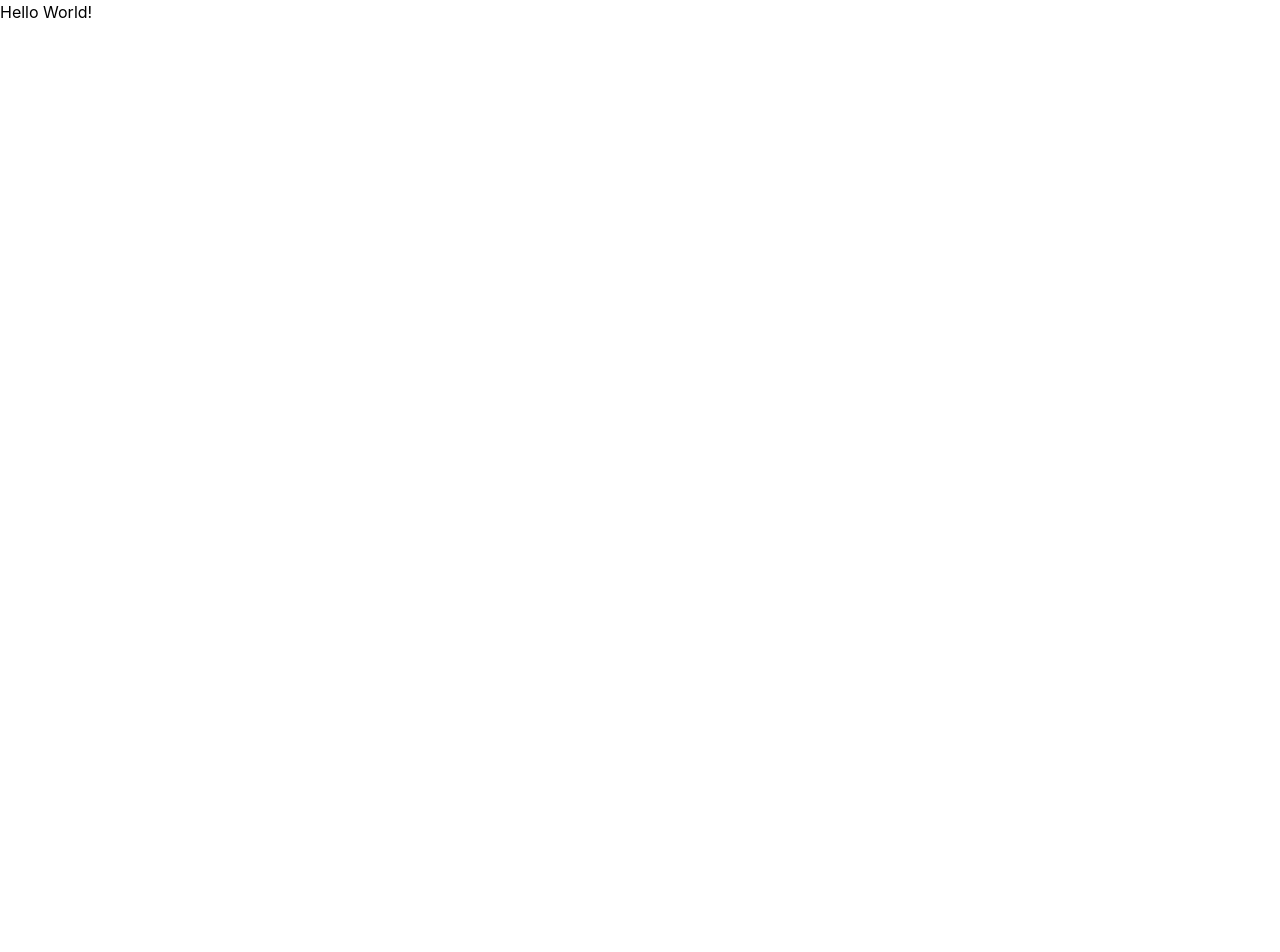
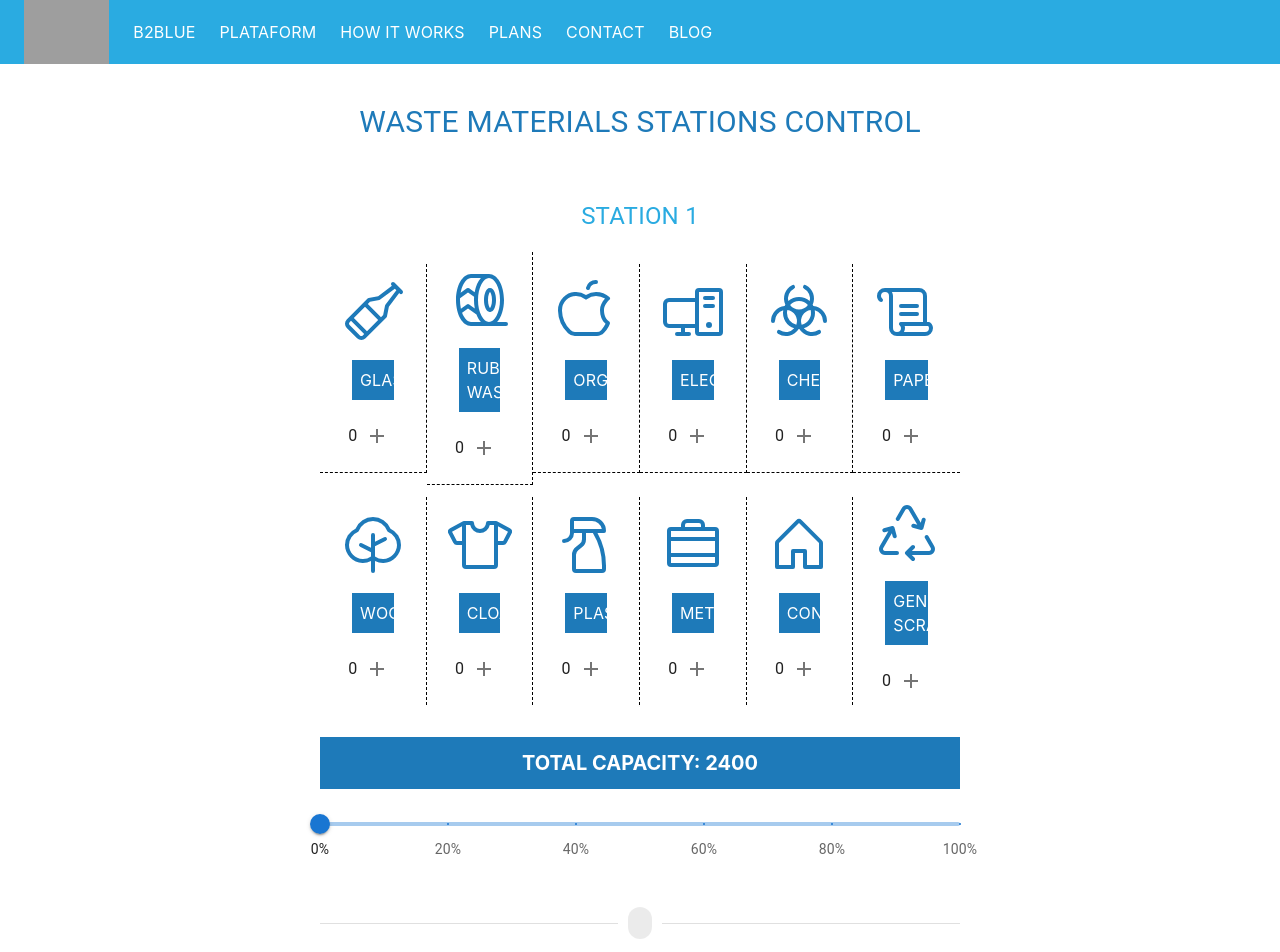
Before and after one commit to DaniReus04/repository-test, a React (Create React App) app: page / in a window 1280 px wide. Shown: the top 952 px of the page. Before the commit the page ends 800 px from the top, so only its background shows below. Built offline with nearby package versions, Linux system fonts and the light colour scheme; grey boxes are pictures that could not be loaded.

Commit message:
feat: pages and componentes skeletons

```diff
--- a/src/App.tsx
+++ b/src/App.tsx
@@ -1,6 +1,12 @@
+import Header from './components/header';
+import Home from './pages/home';
+
 function App() {
   return (
-    <div>Hello World!</div>
+    <>
+      <Header />
+      <Home />
+    </>
   );
 }
 
--- /dev/null
+++ b/src/components/header.tsx
@@ -0,0 +1,64 @@
+import AppBar from '@mui/material/AppBar';
+import Toolbar from '@mui/material/Toolbar';
+import Container from '@mui/material/Container';
+import Typography from '@mui/material/Typography';
+
+function Header() {
+  return (
+    <AppBar position="static" elevation={0} className='!bg-light-blue'>
+      <Container maxWidth="xl">
+        <Toolbar disableGutters className='gap-6'>
+            <img
+              src="https://cdn.b2blue.com/p/static/img/B2Blue_Logo_borda_branca.png"
+              alt="b2blue-logo"
+              className="h-16"
+            />
+            <Typography
+              component="div"
+              className="text-sm text-white"
+              fontFamily={'unset'}
+            >
+              B2BLUE
+            </Typography>
+            <Typography
+              component="div"
+              className="text-sm text-white"
+              fontFamily={'unset'}
+            >
+              PLATAFORM
+            </Typography>
+            <Typography
+              component="div"
+              className="text-sm text-white"
+              fontFamily={'unset'}
+            >
+              HOW IT WORKS
+            </Typography>
+            <Typography
+              component="div"
+              className="text-sm text-white"
+              fontFamily={'unset'}
+            >
+              PLANS
+            </Typography>
+            <Typography
+              component="div"
+              className="text-sm text-white"
+              fontFamily={'unset'}
+            >
+              CONTACT
+            </Typography>
+            <Typography
+              component="div"
+              className="text-sm text-white"
+              fontFamily={'unset'}
+            >
+              BLOG
+            </Typography>
+        </Toolbar>
+      </Container>
+    </AppBar>
+  );
+}
+
+export default Header;
--- /dev/null
+++ b/src/components/station.tsx
@@ -0,0 +1,41 @@
+import Slider from '@mui/material/Slider';
+
+const marks = [
+  {
+    value: 0,
+    label: '0%',
+  },
+  {
+    value: 20,
+    label: '20%',
+  },
+  {
+    value: 40,
+    label: '40%',
+  },
+  {
+    value: 60,
+    label: '60%',
+  },
+  {
+    value: 80,
+    label: '80%',
+  },
+  {
+    value: 100,
+    label: '100%',
+  },
+];
+
+function Station() {
+  return (
+    <Slider
+      aria-label="Always visible"
+      defaultValue={0}
+      step={10}
+      marks={marks}
+    />
+  );
+}
+
+export default Station;
--- /dev/null
+++ b/src/components/wasteMaterialsCard.tsx
@@ -0,0 +1,40 @@
+import Box from '@mui/material/Box';
+import Card from '@mui/material/Card';
+import CardContent from '@mui/material/CardContent';
+import IconButton from '@mui/material/IconButton';
+import Typography from '@mui/material/Typography';
+import AddIcon from '@mui/icons-material/Add';
+import { IWasteMaterials } from '../interfaces/wasteMaterials';
+import { PhosphorIcon } from './phosphorIcon';
+
+interface IWasteMaterialCardProps {
+  wasteMaterial: IWasteMaterials,
+  storedVolume: number | undefined
+}
+
+function WasteMaterialCard({ wasteMaterial, storedVolume }: IWasteMaterialCardProps) {
+  return (
+    <Card className='w-full border-none' elevation={0}>
+      <Box className='flex flex-col items-center'>
+        <Box>
+          <PhosphorIcon name={wasteMaterial.phosphorIcon} size={64} color='#1E7AB9'/>
+        </Box>
+        <CardContent className=' py-5 px-10 text-center w-full font-black uppercase'>
+          <Typography component="div" className='text-sm text-white bg-dark-blue p-2' fontFamily={'unset'}>
+            {wasteMaterial.name}
+          </Typography>
+        </CardContent>
+        <Box className='flex items-center'>
+          <Typography component="div" className='text-sm'>
+            {storedVolume ? storedVolume : 0}
+          </Typography>
+          <IconButton aria-label="play/pause">
+            <AddIcon />
+          </IconButton>
+        </Box>
+      </Box>
+    </Card>
+  );
+}
+
+export default WasteMaterialCard;
--- a/src/hooks/useStations.ts
+++ b/src/hooks/useStations.ts
@@ -5,7 +5,7 @@ import IStation from '../interfaces/station';
 const useStations = () => {
   const [stations, setStations] = useState<IStation[]>([]);
   const [loading, setLoading] = useState<boolean>(false);
-  const [syncError, setSyncError] = useState<string>('Failed to fetch');
+  const [syncError, setSyncError] = useState<string>('');
 
   const stationsSync = async () => {
     setLoading(true);
--- a/src/interfaces/wasteMaterials.ts
+++ b/src/interfaces/wasteMaterials.ts
@@ -1,3 +1,5 @@
+import { PhosphorIcons } from "../components/phosphorIcon";
+
 export interface IStoredWasteMaterials {
   id: number;
   volume: number;
@@ -6,5 +8,5 @@ export interface IStoredWasteMaterials {
 export interface IWasteMaterials {
   id: number;
   name: string;
-  phosphorIcon: string;
+  phosphorIcon: keyof typeof PhosphorIcons;
 }
--- a/src/mocks/wasteMaterials.ts
+++ b/src/mocks/wasteMaterials.ts
@@ -3,62 +3,62 @@ import { IWasteMaterials } from '../interfaces/wasteMaterials';
 const mockWasteMaterials: IWasteMaterials[] = [
   {
     id: 1,
-    name: 'glass',
+    name: 'Glass',
     phosphorIcon: 'BeerBottle',
   },
   {
     id: 2,
-    name: 'rubber',
+    name: 'Rubber Waste',
     phosphorIcon: 'Tire',
   },
   {
     id: 3,
-    name: 'organic',
+    name: 'Organic',
     phosphorIcon: 'AppleLogo',
   },
   {
     id: 4,
-    name: 'eletricAndEletronic',
+    name: 'Electronics',
     phosphorIcon: 'DesktopTower',
   },
   {
     id: 5,
-    name: 'chemicals',
+    name: 'Chemicals',
     phosphorIcon: 'Biohazard',
   },
   {
     id: 6,
-    name: 'paper',
+    name: 'Paper',
     phosphorIcon: 'Scroll',
   },
   {
     id: 7,
-    name: 'wood',
+    name: 'Wood',
     phosphorIcon: 'Tree',
   },
   {
     id: 8,
-    name: 'tissue',
-    phosphorIcon: 'Shirt',
+    name: 'Cloath',
+    phosphorIcon: 'TShirt',
   },
   {
     id: 9,
-    name: 'plastic',
+    name: 'Plastic',
     phosphorIcon: 'SprayBottle',
   },
   {
     id: 10,
-    name: 'metal',
+    name: 'Metals',
     phosphorIcon: 'BriefcaseMetal',
   },
   {
     id: 11,
-    name: 'constructionAndDemolition',
+    name: 'Construction',
     phosphorIcon: 'House',
   },
   {
     id: 12,
-    name: 'scrap',
+    name: 'General Scrap',
     phosphorIcon: 'Recycle',
   },
 ];
--- /dev/null
+++ b/src/pages/home.tsx
@@ -0,0 +1,92 @@
+import { Alert, AlertTitle, Box, Chip, Divider } from '@mui/material';
+import useStations from '../hooks/useStations';
+import useWasteMaterials from '../hooks/useWasteMaterials';
+import WasteMaterialCard from '../components/wasteMaterialsCard';
+import Typography from '@mui/material/Typography';
+import Station from '../components/station';
+
+function Home() {
+  const {
+    stations,
+    loading: stationsLoading,
+    syncError: syncStationError,
+    refresh: refreshStations,
+  } = useStations();
+
+  const {
+    wasteMaterials,
+    loading: wasteMaterialsLoading,
+    syncError: syncWasteMaterialsError,
+    refresh: refreshWasteMaterials,
+  } = useWasteMaterials();
+
+  if (syncStationError)
+    return (
+      <Alert severity="error">
+        <AlertTitle>{syncStationError}</AlertTitle>
+      </Alert>
+    );
+
+  return (
+    <div className="w-full px-80 py-10">
+      <Typography
+        component="div"
+        className="flex justify-center text-dark-blue font-bold !text-3xl uppercase pb-10"
+      >
+        Waste materials stations control
+      </Typography>
+      {stations.map((station, stationIndex) => (
+        <div key={station.id} className="flex flex-col justify-center">
+          <Typography
+            component="div"
+            className="flex justify-center text-light-blue font-bold !text-2xl uppercase py-5"
+          >
+            Station {station.id}
+          </Typography>
+          <ul className="flex flex-wrap w-full justify-center items-center list-none">
+            {wasteMaterials.map((wasteMaterial, index) => {
+              const storedMaterial = station.storedWasteMaterials?.find(
+                (stored) => stored.id === wasteMaterial.id,
+              );
+              const itemsPerRow = 6;
+              const isInLastRow =
+                index >=
+                wasteMaterials.length -
+                  (wasteMaterials.length % itemsPerRow || itemsPerRow);
+
+              return (
+                <li
+                  key={wasteMaterial.id}
+                  className={`flex p-4 w-1/6 justify-center relative border-gray-400 ${
+                    index % itemsPerRow !== itemsPerRow - 1
+                      ? 'border-r border-dashed'
+                      : ''
+                  } ${!isInLastRow ? 'border-b border-dashed' : ''}`}
+                >
+                  <WasteMaterialCard
+                    wasteMaterial={wasteMaterial}
+                    storedVolume={storedMaterial?.volume}
+                  />
+                </li>
+              );
+            })}
+          </ul>
+          <Box
+            component="section"
+            className="flex justify-center text-white bg-dark-blue font-bold !text-xl uppercase py-3 my-5"
+          >
+            Total capacity: {station.capacity}
+          </Box>
+          <Station />
+          {stationIndex < stations.length - 1 && (
+            <Divider className="py-12">
+              <Chip size="medium" />
+            </Divider>
+          )}
+        </div>
+      ))}
+    </div>
+  );
+}
+
+export default Home;
--- a/tailwind.config.js
+++ b/tailwind.config.js
@@ -5,6 +5,12 @@ module.exports = {
   ],
   theme: {
     extend: {},
+    colors: {
+      'dark-blue': '#1E7AB9',
+      'back-blue': '#006BDB',
+      'light-blue': '#2aabe1',
+      'white': '#FFF'
+    }
   },
   plugins: [],
 }
```
Also changed, not shown: 1 other file (tests, documents, lock files or other folders).
